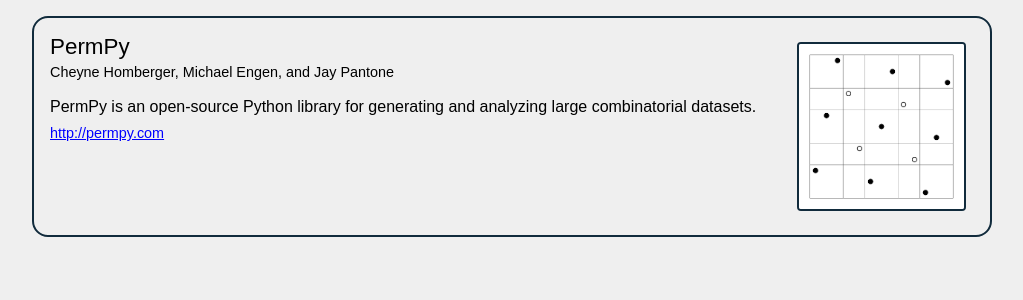
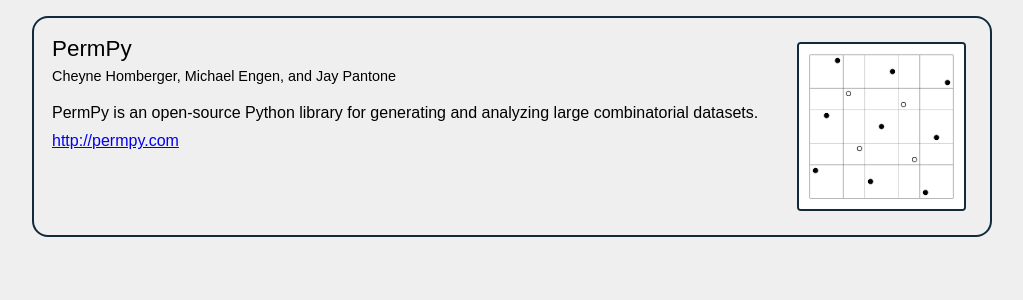
Before and after one commit to engenmt/website, a Flask app: page /software in a window 1280 px wide. Shown: the part 74-374 px from the top of the page, without its empty margins (128-1151 px from the left). Run offline with Flask 2, Linux system fonts and the light colour scheme.

Commit message:
Arranged left column as table

```diff
--- a/src/static/css/style.css
+++ b/src/static/css/style.css
@@ -68,7 +68,7 @@
 }
 
 .article-left {
-    width: 80%;
+    max-width: 80%;
     float: left;
 }
 
@@ -82,7 +82,7 @@
 }
 
 .article-image {
-    width: 20%;
+    max-width: 20%;
     padding: 0.5em;
     float: right;
 }
--- a/src/templates/software.html
+++ b/src/templates/software.html
@@ -5,16 +5,32 @@
 {% for software in my_software %}
 <article>
     <div class="article-left">
-        <div class="article-title">{{ software['title'] }}</div>
-        <div class="article-authors">{{ software['authors'] }}</div>
-        <div class="article-abstract">{{ software['abstract'] }}</div>
+        <table>
+            <tr>
+                <td valign="top">
+                    <div class="article-title">{{ software['title'] }}</div>
+                </td>
+            </tr>
+            <tr>
+                <td valign="top">
+                    <div class="article-authors">{{ software['authors'] }}</div>
+                </td>
+            </tr>
+            <tr>
+                <td valign="top">
+                    <div class="article-abstract">{{ software['abstract'] }}</div>
+                </td>
+            </tr>
+            <tr>
+                <td valign="bottom">
+                    <a href="{{ software['link'] }}">{{ software['link'] }}</a>
+                </td>
+            </tr>
+        </table>
     </div>
     <div class="article-image">
         <img src="{{ url_for('static', filename=software['image']) }}" alt="Alt text." />
     </div>
-    <div class="article-footer">
-        <a href="{{ software['link'] }}">{{ software['link'] }}</a>
-    </div>
 </article>
 {% endfor %}
 {% endblock %}
```
